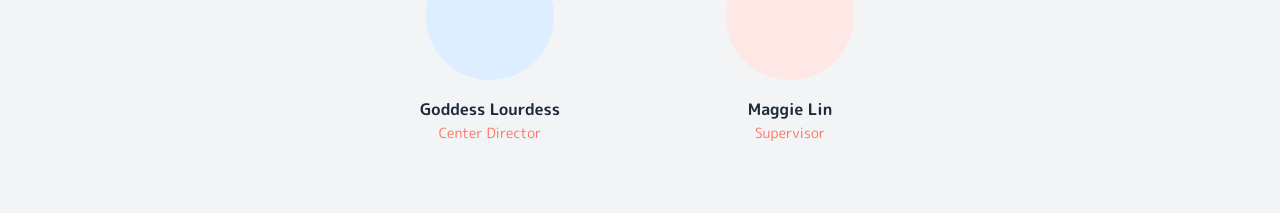
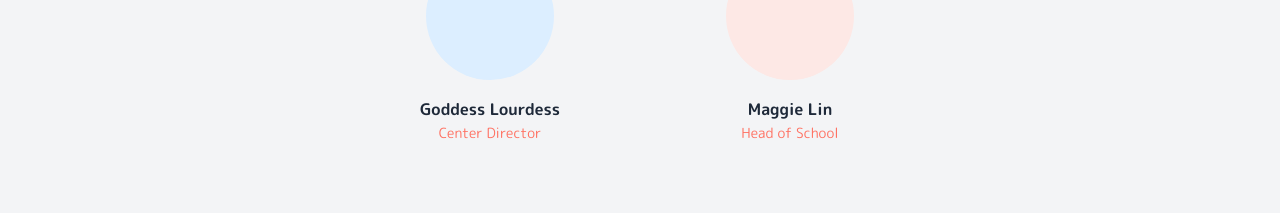
Before and after one commit to BrightBeamsAcademy/official_website, a Next.js app: page /about in a window 1280 px wide. Shown: the part 2181-2394 px from the top of the page. Built offline with nearby package versions, Linux system fonts and the light colour scheme.

Commit message:
Update Maggie Lin title

```diff
--- a/app/about/page.tsx
+++ b/app/about/page.tsx
@@ -11,7 +11,7 @@ const values = [
 
 const team = [
   { name: "Goddess Lourdess", role: "Center Director", bg: "bg-[#dceeff]" },
-  { name: "Maggie Lin", role: "Supervisor", bg: "bg-[#fde8e5]" },
+  { name: "Maggie Lin", role: "Head of School", bg: "bg-[#fde8e5]" },
 ];
 
 export default function AboutPage() {
```
Also changed, not shown: 1 other file (tests, documents, lock files or other folders).
